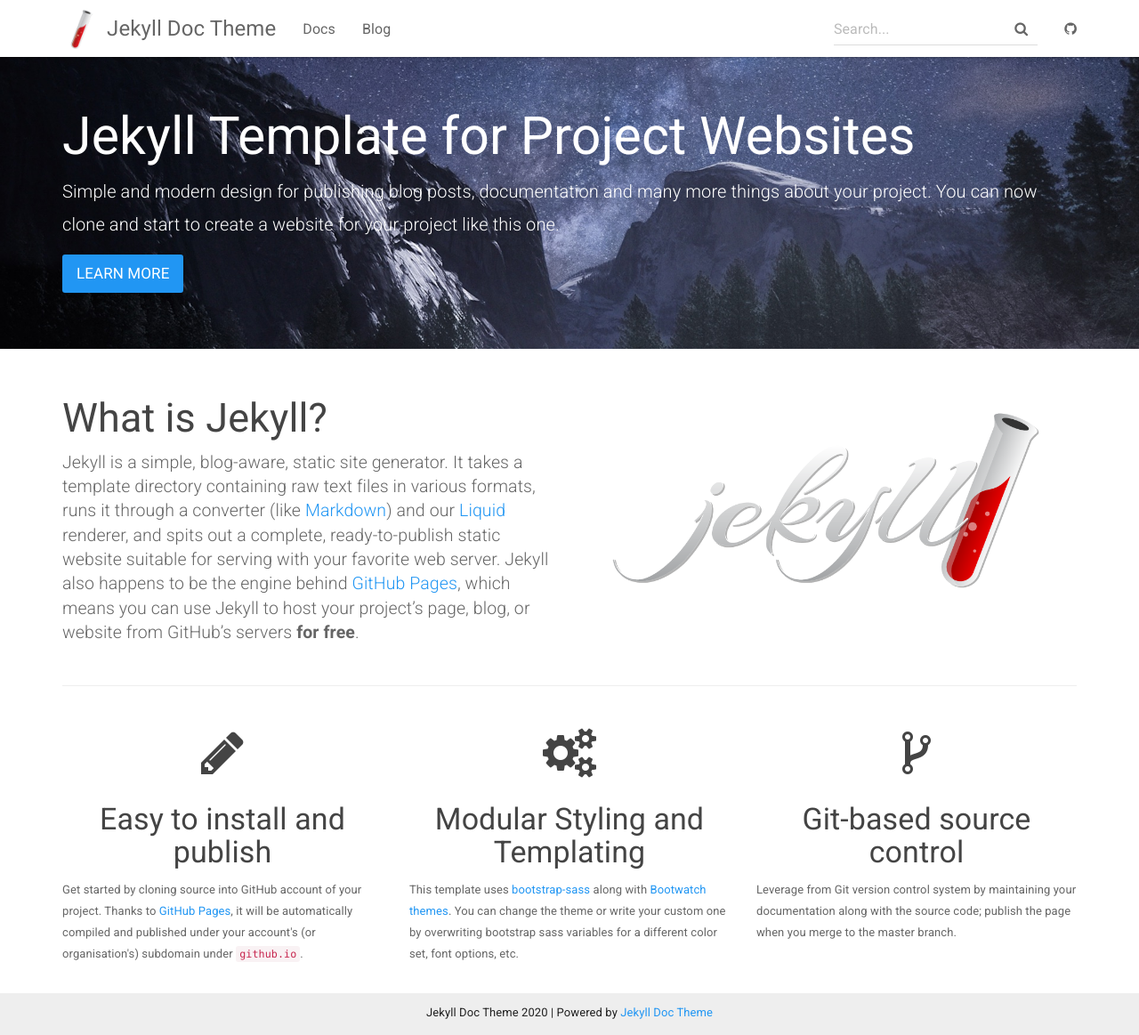
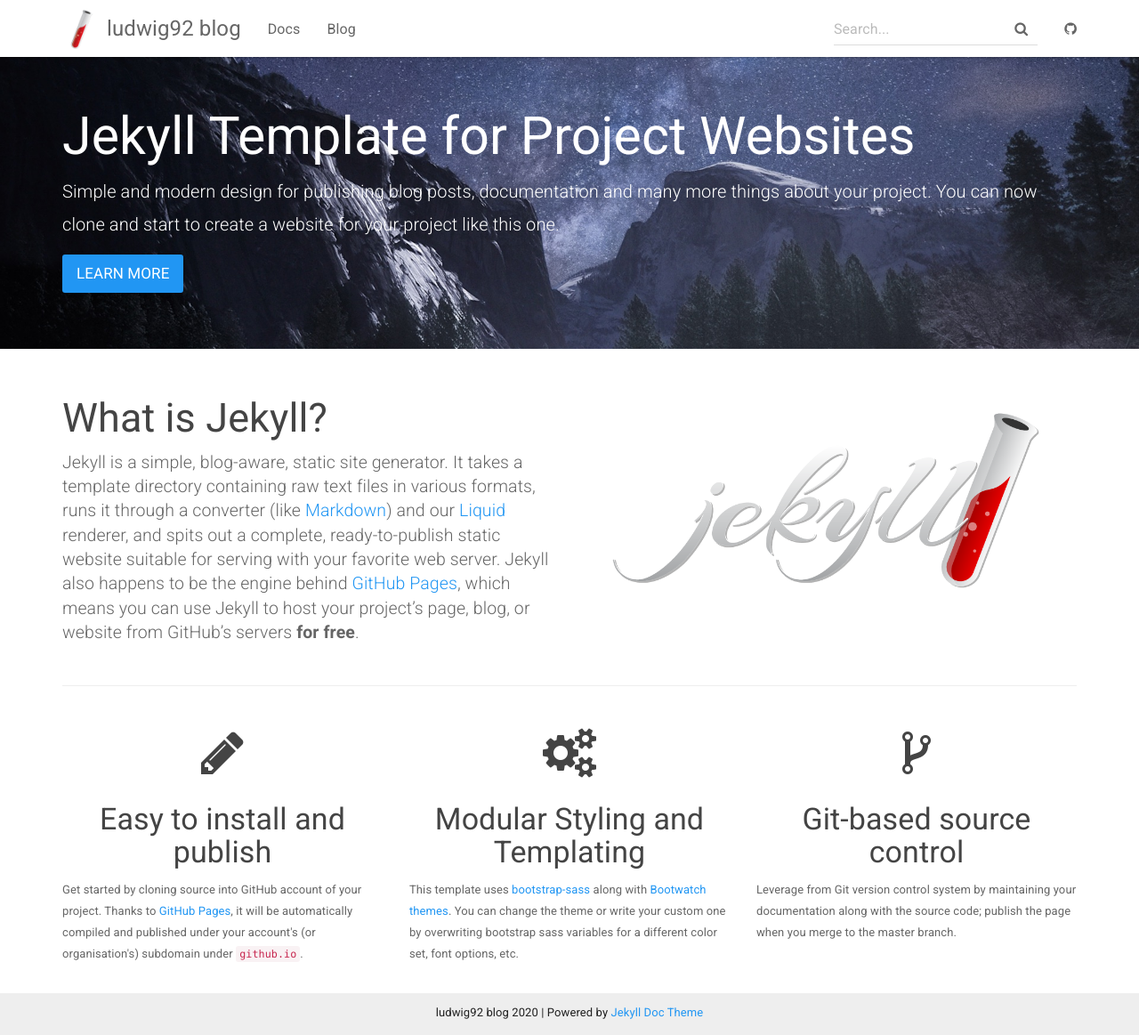
Before and after one commit to ludwig92/ludwig92.github.io, a Jekyll site: the page built from index.html, in a window 1280 px wide and 1163 px high. Shown: the whole window at 89% size. Built offline with Jekyll 4.4.1, drawn with Linux system fonts in a browser that asks for light colours.

Commit message:
* set configuration of blog

```diff
--- a/_config.yml
+++ b/_config.yml
@@ -1,6 +1,6 @@
 # Site settings
-title: Jekyll Doc Theme
-email: your-email@domain.com
+title: ludwig92 blog
+email: ludwig.b1992@gmail.com
 description: >
   Jekyll Template for Project Websites
   providing documentation and blog post pages.
@@ -8,8 +8,8 @@ lang: en-US
 
 baseurl: "/" # the subpath of your site, e.g. /blog/
 url: https://ludwig.github.io/ # the base hostname & protocol for your site
-git_address: https://github.com/aksakalli/jekyll-doc-theme
-git_edit_address: https://github.com/aksakalli/jekyll-doc-theme/blob/gh-pages
+git_address: https://github.com/ludwig92/ludwig92.github.io
+git_edit_address: https://github.com/ludwig92/ludwig92.github.io
 
 # theme options from https://bootswatch.com/3/
 # comment out this to use default Bootstrap
```
